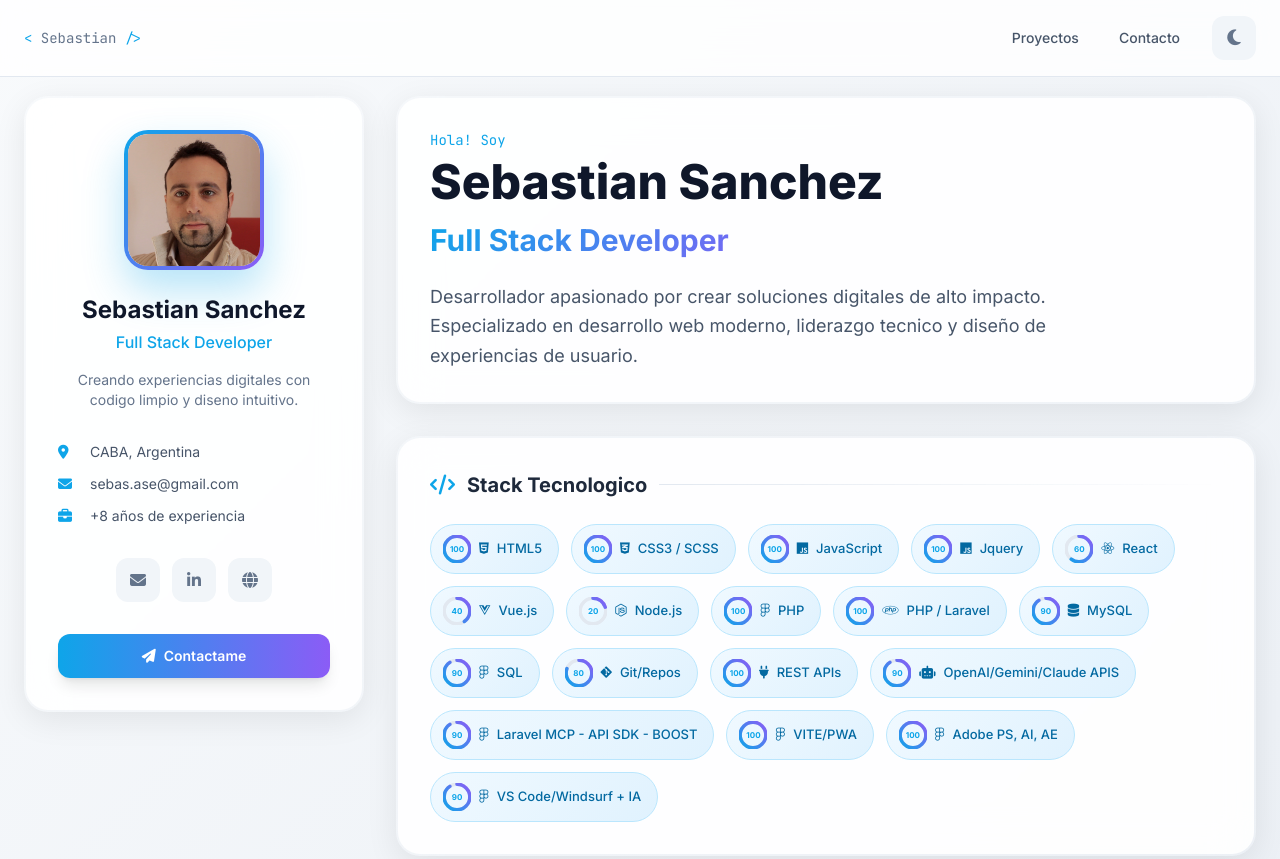
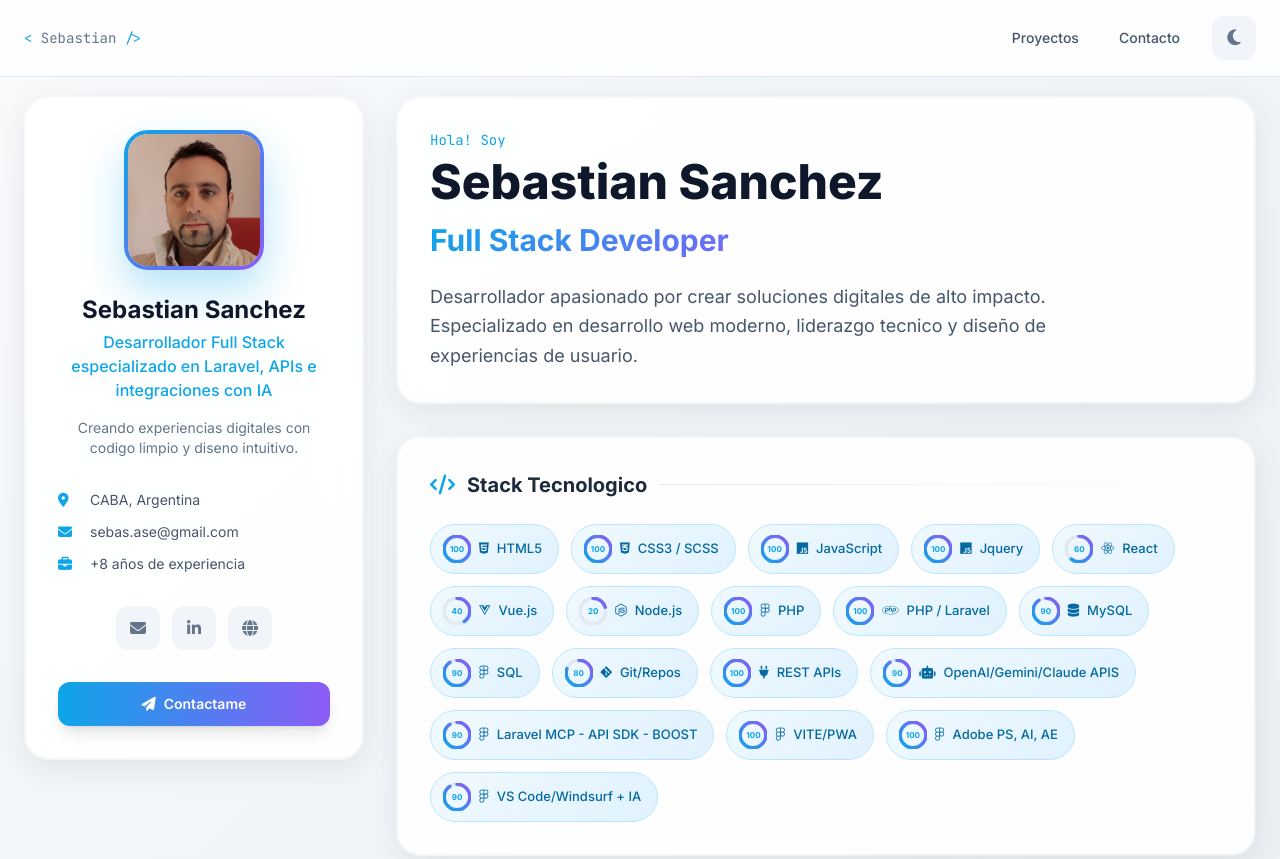
Before and after one commit to evolucionaurea/cv, a plain HTML site: page index.html in a window 1280 px wide. Shown: the top 859 px of the page. Drawn offline with nearby package versions, Linux system fonts and the light colour scheme.

Commit message:
cambio en titulo

```diff
--- a/index.html
+++ b/index.html
@@ -353,6 +353,7 @@
             </nav>
         </div>
     </header>
+
     <main class="max-w-7xl mx-auto px-6 pt-24 pb-16">
         <div class="main-grid grid grid-cols-[340px_1fr] gap-8">
             <aside class="sidebar sticky top-24 h-fit">
@@ -360,7 +361,9 @@
                     <div class="text-center mb-8">
                         <img src="images/foto_cv2.jpg" alt="Sebastian" class="profile-img mx-auto mb-6">
                         <h1 class="text-2xl font-bold text-slate-900 dark:text-white mb-1">Sebastian Sanchez</h1>
-                        <p class="text-brand-500 font-medium mb-4">Full Stack Developer</p>
+                        <p class="text-brand-500 font-medium mb-4">
+                            Desarrollador Full Stack especializado en Laravel, APIs e integraciones con IA
+                            </p>
                         <p class="text-sm text-slate-500 dark:text-slate-400">Creando experiencias digitales con codigo
                             limpio y diseno intuitivo.</p>
                     </div>
```
